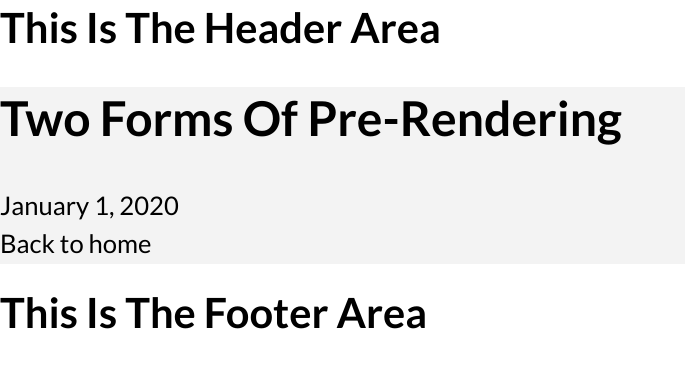
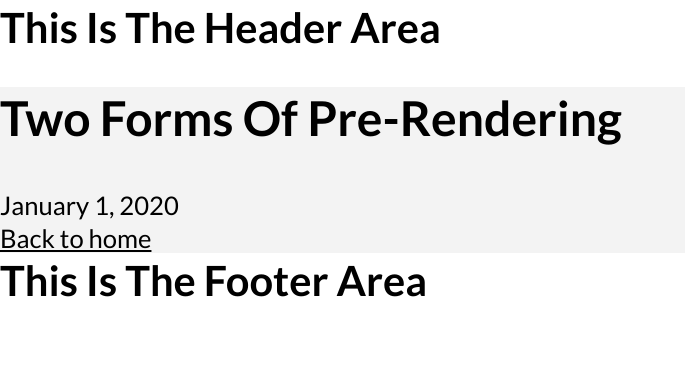
Before and after one commit to d-derks/Next-JS-starter-kit, a Next.js app: page /examplePosts/pre-rendering in a window 1280 px wide. Shown: the top 368 px of the page, without its empty margins (0-685 px from the left). Built offline with nearby package versions, Linux system fonts and the light colour scheme.

Commit message:
[FEATURE] BasePageLayout: replace typography component with text

```diff
--- a/src/layout/basePageLayout/BasePageLayout.tsx
+++ b/src/layout/basePageLayout/BasePageLayout.tsx
@@ -38,7 +38,7 @@ const BasePageLayout = ({children, home, metaTitle = 'meta title'}: BasePageLayo
                 {children}
                 {!home && (
                     <Link href="/">
-                        <Typography text='Back to home' variant='a'/>
+                        Back to home
                     </Link>
                 )}
             </main>
```
